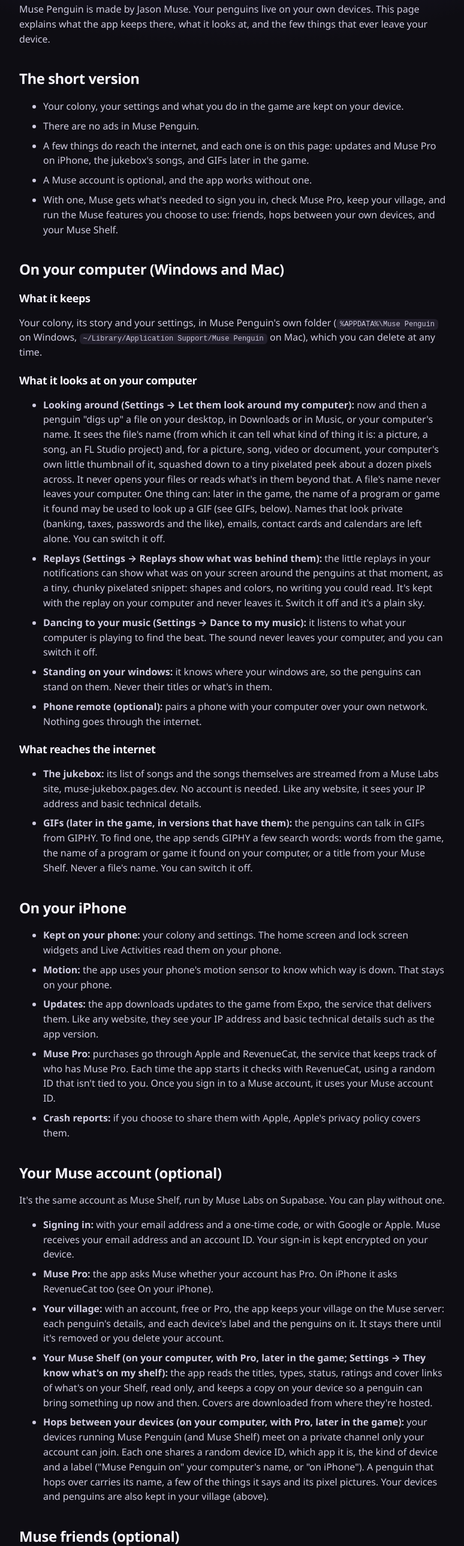
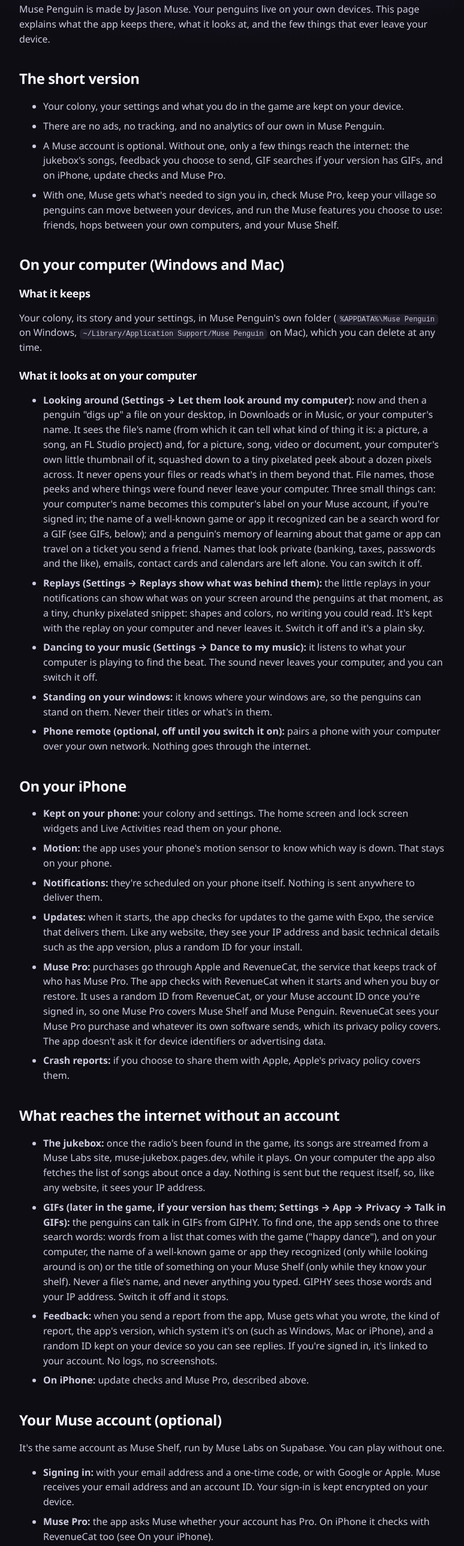
Before and after one commit to jasonmuse/muselabs, a plain HTML site: page site/penguin/privacy.html in a window 1280 px wide. Shown: the part 222-2800 px from the top of the page at 60% size, without its empty margins (252-1026 px from the left). Drawn offline with Linux system fonts and the light colour scheme.

Commit message:
Muse Penguin's privacy page, now from the app's own checked facts
The Muse Penguin chat checked every point against the app's code and the Muse OS chat passed its answer on.
The page now says exactly: no ads, no tracking and no analytics of our own; what reaches the internet
without an account (the jukebox, GIF searches where a version has them, feedback and what a report holds,
and on iPhone update checks and Muse Pro through RevenueCat); what the village keeps for each device and
for a penguin between devices, and for how long; that hops are between computers for now and travel
without Dug up memories; what a ticket carries; and the three small things looking around can let out
(the computer's name as a device label, a known game or app's name as a GIF search word or in a memory on
a ticket). Settings are named where the app names them.

Co-Authored-By: Claude <noreply@anthropic.com>
Claude-Session: https://claude.ai/code/session_01HhL4JtwuPbAUR3YLoW9zgZ

```diff
--- a/site/penguin/privacy.html
+++ b/site/penguin/privacy.html
@@ -27,12 +27,11 @@
       <h2>The short version</h2>
       <ul>
         <li>Your colony, your settings and what you do in the game are kept on your device.</li>
-        <li>There are no ads in Muse Penguin.</li>
-        <li>A few things do reach the internet, and each one is on this page: updates and Muse Pro on iPhone, the jukebox's songs, and
-          GIFs later in the game.</li>
-        <li>A Muse account is optional, and the app works without one.</li>
-        <li>With one, Muse gets what's needed to sign you in, check Muse Pro, keep your village, and run the Muse features you choose
-          to use: friends, hops between your own devices, and your Muse Shelf.</li>
+        <li>There are no ads, no tracking, and no analytics of our own in Muse Penguin.</li>
+        <li>A Muse account is optional. Without one, only a few things reach the internet: the jukebox's songs, feedback you choose to
+          send, GIF searches if your version has GIFs, and on iPhone, update checks and Muse Pro.</li>
+        <li>With one, Muse gets what's needed to sign you in, check Muse Pro, keep your village so penguins can move between your
+          devices, and run the Muse features you choose to use: friends, hops between your own computers, and your Muse Shelf.</li>
       </ul>
 
       <h2>On your computer (Windows and Mac)</h2>
@@ -48,9 +47,11 @@
           desktop, in Downloads or in Music, or your computer's name. It sees the file's name (from which it can tell what kind of
           thing it is: a picture, a song, an FL Studio project) and, for a picture, song, video or document, your computer's own
           little thumbnail of it, squashed down to a tiny pixelated peek about a dozen pixels across. It never opens your files or
-          reads what's in them beyond that. A file's name never leaves your computer. One thing can: later in the game, the name of a
-          program or game it found may be used to look up a GIF (see GIFs, below). Names that look private (banking, taxes,
-          passwords and the like), emails, contact cards and calendars are left alone. You can switch it off.
+          reads what's in them beyond that. File names, those peeks and where things were found never leave your computer. Three
+          small things can: your computer's name becomes this computer's label on your Muse account, if you're signed in; the name of
+          a well-known game or app it recognized can be a search word for a GIF (see GIFs, below); and a penguin's memory of learning
+          about that game or app can travel on a ticket you send a friend. Names that look private (banking, taxes, passwords and the
+          like), emails, contact cards and calendars are left alone. You can switch it off.
         </li>
         <li>
           <strong>Replays (Settings → Replays show what was behind them):</strong> the little replays in your notifications can show
@@ -66,20 +67,8 @@
           titles or what's in them.
         </li>
         <li>
-          <strong>Phone remote (optional):</strong> pairs a phone with your computer over your own network. Nothing goes through the
-          internet.
-        </li>
-      </ul>
-      <h3>What reaches the internet</h3>
-      <ul>
-        <li>
-          <strong>The jukebox:</strong> its list of songs and the songs themselves are streamed from a Muse Labs site,
-          muse-jukebox.pages.dev. No account is needed. Like any website, it sees your IP address and basic technical details.
-        </li>
-        <li>
-          <strong>GIFs (later in the game, in versions that have them):</strong> the penguins can talk in GIFs from GIPHY. To find one,
-          the app sends GIPHY a few search words: words from the game, the name of a program or game it found on your computer, or a
-          title from your Muse Shelf. Never a file's name. You can switch it off.
+          <strong>Phone remote (optional, off until you switch it on):</strong> pairs a phone with your computer over your own network.
+          Nothing goes through the internet.
         </li>
       </ul>
 
@@ -88,12 +77,32 @@
         <li><strong>Kept on your phone:</strong> your colony and settings. The home screen and lock screen widgets and Live Activities
           read them on your phone.</li>
         <li><strong>Motion:</strong> the app uses your phone's motion sensor to know which way is down. That stays on your phone.</li>
-        <li><strong>Updates:</strong> the app downloads updates to the game from Expo, the service that delivers them. Like any website,
-          they see your IP address and basic technical details such as the app version.</li>
-        <li><strong>Muse Pro:</strong> purchases go through Apple and RevenueCat, the service that keeps track of who has Muse Pro. Each
-          time the app starts it checks with RevenueCat, using a random ID that isn't tied to you. Once you sign in to a Muse account,
-          it uses your Muse account ID.</li>
+        <li><strong>Notifications:</strong> they're scheduled on your phone itself. Nothing is sent anywhere to deliver them.</li>
+        <li><strong>Updates:</strong> when it starts, the app checks for updates to the game with Expo, the service that delivers them.
+          Like any website, they see your IP address and basic technical details such as the app version, plus a random ID for your
+          install.</li>
+        <li><strong>Muse Pro:</strong> purchases go through Apple and RevenueCat, the service that keeps track of who has Muse Pro. The
+          app checks with RevenueCat when it starts and when you buy or restore. It uses a random ID from RevenueCat, or your Muse
+          account ID once you're signed in, so one Muse Pro covers Muse Shelf and Muse Penguin. RevenueCat sees your Muse Pro purchase
+          and whatever its own software sends, which its privacy policy covers. The app doesn't ask it for device identifiers or
+          advertising data.</li>
         <li><strong>Crash reports:</strong> if you choose to share them with Apple, Apple's privacy policy covers them.</li>
+      </ul>
+
+      <h2>What reaches the internet without an account</h2>
+      <ul>
+        <li><strong>The jukebox:</strong> once the radio's been found in the game, its songs are streamed from a Muse Labs site,
+          muse-jukebox.pages.dev, while it plays. On your computer the app also fetches the list of songs about once a day. Nothing
+          is sent but the request itself, so, like any website, it sees your IP address.</li>
+        <li><strong>GIFs (later in the game, if your version has them; Settings → App → Privacy → Talk in GIFs):</strong> the penguins
+          can talk in GIFs from GIPHY. To find one, the app sends one to three search words: words from a list that comes with the
+          game ("happy dance"), and on your computer, the name of a well-known game or app they recognized (only while looking around
+          is on) or the title of something on your Muse Shelf (only while they know your shelf). Never a file's name, and never
+          anything you typed. GIPHY sees those words and your IP address. Switch it off and it stops.</li>
+        <li><strong>Feedback:</strong> when you send a report from the app, Muse gets what you wrote, the kind of report, the app's
+          version, which system it's on (such as Windows, Mac or iPhone), and a random ID kept on your device so you can see replies. If you're signed
+          in, it's linked to your account. No logs, no screenshots.</li>
+        <li><strong>On iPhone:</strong> update checks and Muse Pro, described above.</li>
       </ul>
 
       <h2>Your Muse account (optional)</h2>
@@ -103,17 +112,32 @@
       <ul>
         <li><strong>Signing in:</strong> with your email address and a one-time code, or with Google or Apple. Muse receives your email
           address and an account ID. Your sign-in is kept encrypted on your device.</li>
-        <li><strong>Muse Pro:</strong> the app asks Muse whether your account has Pro. On iPhone it asks RevenueCat too (see On your
-          iPhone).</li>
-        <li><strong>Your village:</strong> with an account, free or Pro, the app keeps your village on the Muse server: each penguin's
-          details, and each device's label and the penguins on it. It stays there until it's removed or you delete your account.</li>
+        <li><strong>Muse Pro:</strong> the app asks Muse whether your account has Pro. On iPhone it checks with RevenueCat too (see On
+          your iPhone).</li>
         <li><strong>Your Muse Shelf (on your computer, with Pro, later in the game; Settings → They know what's on my shelf):</strong> the app reads the
-          titles, types, status, ratings and cover links of what's on your Shelf, read only, and keeps a copy on your device so a
+          titles, types, status, ratings, genres and cover links of what's on your Shelf, read only, and keeps a copy on your device so a
           penguin can bring something up now and then. Covers are downloaded from where they're hosted.</li>
-        <li><strong>Hops between your devices (on your computer, with Pro, later in the game):</strong> your devices running Muse Penguin (and Muse Shelf)
-          meet on a private channel only your account can join. Each one shares a random device ID, which app it is, the kind of
-          device and a label ("Muse Penguin on" your computer's name, or "on iPhone"). A penguin that hops over carries its name, a few
-          of the things it says and its pixel pictures. Your devices and penguins are also kept in your village (above).</li>
+        <li><strong>Hops between your computers (with Pro, later in the game; not on iPhone yet):</strong> your devices running Muse
+          Penguin (and Muse Shelf) meet on a private channel only your account can join. Each one shares a random device ID, which app
+          it is, the kind of device and its label. A penguin that hops over travels whole, except its "Dug up" memories and anything it
+          knows about your computer, and comes back after a few minutes. The app doesn't save anything from the hop itself.</li>
+      </ul>
+      <h3>Your village</h3>
+      <p>
+        While you're signed in, on a free account too, the app keeps your village on the Muse server, so your penguins can move
+        between your devices.
+      </p>
+      <ul>
+        <li><strong>Each device with the app open:</strong> a random device ID, the kind of device, when it was last seen, a label, and a
+          short summary of up to 40 of its penguins (name, looks, personality, pronouns, birthday and parents). The label is "Muse
+          Penguin on" your computer's name while looking around is on, otherwise just the kind of computer. An iPhone is always
+          "Muse Penguin on iPhone".</li>
+        <li><strong>A penguin between devices:</strong> the penguin itself (name, looks, personality, skills, bio and memories), without
+          its "Dug up" memories or anything it knows about your computer, and which devices it's going to and coming from.</li>
+        <li><strong>Asks between your devices ("send Milo here"):</strong> which devices, which penguin, and a short answer.</li>
+        <li><strong>How long:</strong> a penguin's entry is deleted when it's back on a device. A device's entry is removed when the
+          app closes normally (if it doesn't, the entry stays, with when it was last seen). An ask goes when it's answered or runs
+          out.</li>
       </ul>
 
       <h2>Muse friends (optional)</h2>
@@ -127,20 +151,18 @@
         <li><strong>Friends:</strong> the friend requests you send and get, your friendships, the people you block, and any reports you
           make (with the details you add).</li>
         <li><strong>Your colony, for your friends:</strong> while "Friends can see my colony" is on, the app shares your colony's level,
-          days and trophies, and each penguin's name, look, personality, pronouns and the little bio lines about them. Never your save.
-          It shows to whoever can see your profile. Switch it off and it's taken down.</li>
+          days and trophies, and each penguin's name, look, personality, pronouns, birthday and the little bio lines about them. Never
+          your save. It shows to whoever can see your profile. Switch it off and it's taken down.</li>
         <li><strong>Keeping it friendly:</strong> names and bios pass a word filter, you can block or report anyone from their profile,
           and Muse reviews reports and may hide profiles that break the rules.</li>
       </ul>
 
       <h2>Tickets</h2>
       <p>
-        Sending a penguin on a trip makes a ticket, a code or a file that you share yourself. It carries that penguin: their name, look
-        and personality.
+        Sending a penguin on a trip makes a ticket, a code or a file that you share yourself. No server is involved. It carries your
+        colony's name and that penguin: their name, look, personality, a few of their stats and skills, and their latest memories,
+        except the "Dug up" ones.
       </p>
-
-      <h2>Feedback</h2>
-      <p>If you send feedback from the app, your report goes to Muse.</p>
 
       <h2>Children</h2>
       <p>Muse Penguin is not directed at children under 13 and doesn't knowingly collect personal information from them.</p>
@@ -149,8 +171,8 @@
       <p>
         You can play without a Muse account, switch off looking around, listening and GIFs in Settings, take your colony down or block and
         report anyone in Friends, and sign out at any time. To delete your Muse account and everything Muse keeps about it, delete it
-        right in Muse Penguin (Settings → App → Delete my Muse account) or in Muse Shelf, or email us. Deleting the app deletes your
-        colony on that device.
+        right in Muse Penguin (Settings → App → Muse account → Delete my Muse account) or in Muse Shelf, or email us. Deleting the app
+        deletes your colony on that device.
       </p>
 
       <h2>Changes</h2>
```
